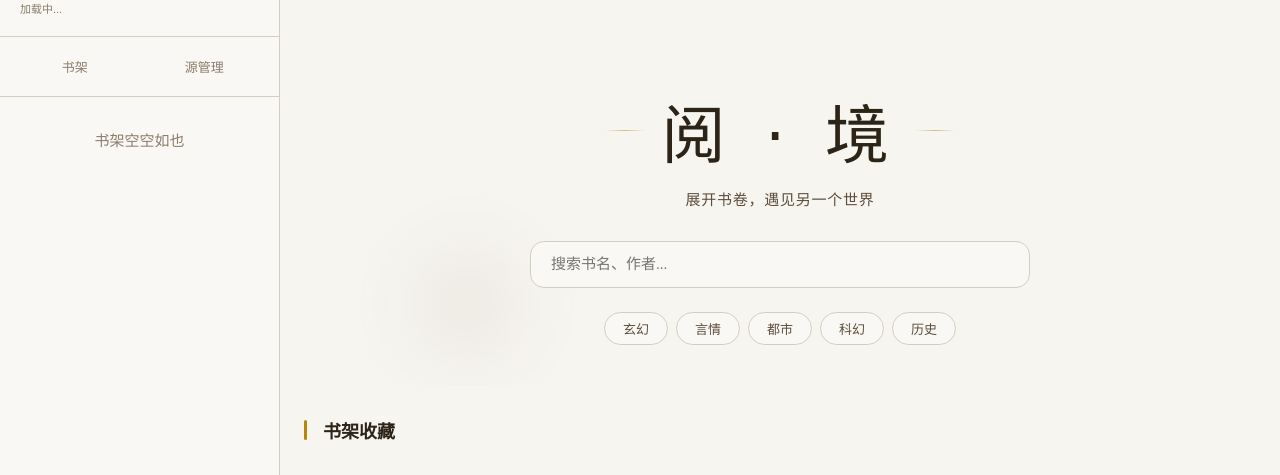
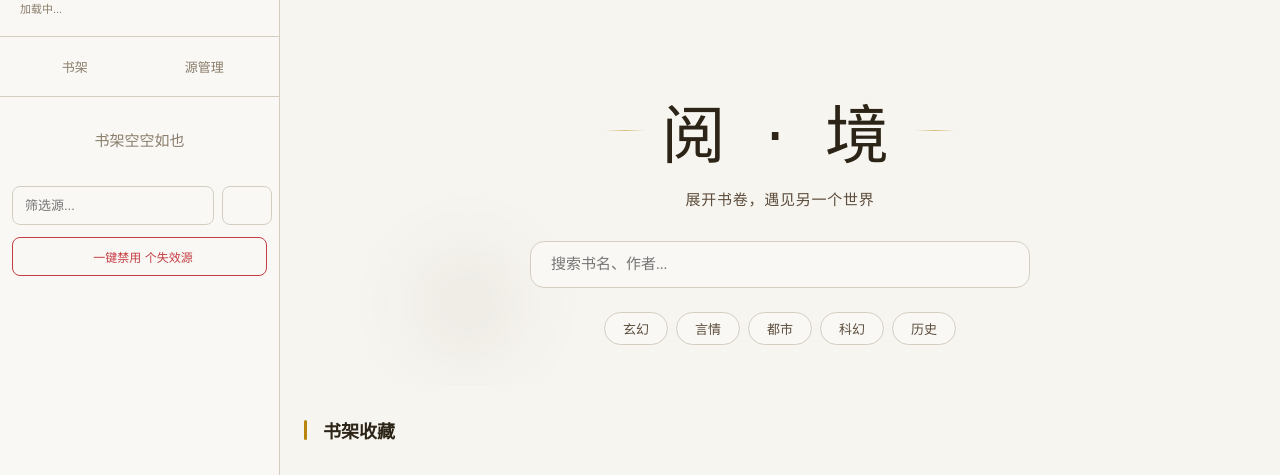
Before and after one commit to StianCican/yuejing-reader, a Flask app: page / in a window 1280 px wide. Shown: the part 56-531 px from the top of the page. Run offline with Flask 3, Linux system fonts and the light colour scheme; some libraries are stand-ins or nearby versions.

Commit message:
feat: 源列表 Alpine x-for 迁移（Phase 1.2 收尾）
- #sourcesPanel 从 renderSources() innerHTML 迁移到 x-for 模板
- 新增响应式 groupedSources getter（自动分组 + 筛选）
- 新增 sourceFilterQuery / sourceFlaggedOnly 响应式状态
- x-model 双向绑定筛选输入，Alpine 自动重新渲染
- 新增 sourceDotClass/sourceFlagIcon/sourceStatusTitle 辅助方法
- toggleSource/flagSource/runHealthCheck 桥接到全局函数
- renderSources() 简化为仅更新统计栏
- filterSources()/filterFlagged() 由 Alpine 响应式替代

Co-Authored-By: Claude Opus 4.8 <noreply@anthropic.com>

```diff
--- a/static/js/app.js
+++ b/static/js/app.js
@@ -58,6 +58,47 @@ document.addEventListener('alpine:init', () => {
       if (b.cover) return '<img src="' + esc(proxyUrl(b.cover, b.source_url)) + '" onerror="this.parentElement.innerHTML='📕'">';
       return icon('ph:book');
     },
+
+    // 源列表辅助（供 x-for 使用）
+    sourceFilterQuery: '',
+    sourceFlaggedOnly: false,
+    get sourceDeadCount() {
+      return (window.State?.sources || []).filter(s => s.status === 'dead').length;
+    },
+    get groupedSources() {
+      const sources = window.State?.sources || [];
+      const q = (this.sourceFilterQuery || '').toLowerCase();
+      const flaggedOnly = this.sourceFlaggedOnly;
+      let filtered = sources;
+      if (flaggedOnly) filtered = filtered.filter(s => s.flagged);
+      if (q) filtered = filtered.filter(s => (s.name || '').toLowerCase().includes(q));
+      const groups = {};
+      filtered.forEach(s => {
+        const g = s.group || '其他';
+        if (!groups[g]) groups[g] = [];
+        groups[g].push(s);
+      });
+      return Object.entries(groups).map(([name, items]) => ({ name, items }));
+    },
+    sourceDotClass(s) {
+      if (s.status === 'ok') return 'on';
+      if (s.status === 'partial') return 'partial';
+      if (s.status === 'dead') return 'off';
+      return 'unknown';
+    },
+    sourceStatusTitle(s) {
+      if (s.status === 'ok') return '可用：搜索有结果';
+      if (s.status === 'partial') return '部分：域名通但搜索状态不明';
+      if (s.status === 'dead') return '失效：域名不可达';
+      return '未检测';
+    },
+    sourceFlagIcon(s) { return s.flagged ? icon('ph:circle-fill') : icon('ph:circle'); },
+    sourceFlagTitle(s) { return s.flagged ? (s.flag_notes ? '已标记: ' + esc(s.flag_notes) : '已标记（点击取消）') : '点击标记此源'; },
+    toggleSource(url) { if (typeof window.toggleSource === 'function') window.toggleSource(url); },
+    flagSource(url) { if (typeof window.flagSource === 'function') window.flagSource(url); },
+    runHealthCheck() { if (typeof window.runHealthCheck === 'function') window.runHealthCheck(); },
+    batchDisableDead() { if (typeof window.batchDisableDead === 'function') window.batchDisableDead(); },
+    toggleFlaggedFilter() { this.sourceFlaggedOnly = !this.sourceFlaggedOnly; },
 
     init() {
       window._alpine = this;
@@ -439,54 +480,22 @@ async function loadSources() {
 }
 
 function renderSources() {
+  // 统计栏更新 — 源列表由 Alpine x-for + groupedSources 自动渲染
   const total = State.sources.length;
   const enabled = State.sources.filter(s => s.enabled).length;
   const okCount = State.sources.filter(s => s.status === 'ok').length;
   const partialCount = State.sources.filter(s => s.status === 'partial').length;
   const deadCount = State.sources.filter(s => s.status === 'dead').length;
   const untested = State.sources.filter(s => !s.status).length;
-  let statusHtml = `${enabled}/${total} 源已启用`;
-  if (okCount > 0) statusHtml += ` · <span style="color:var(--green)">${okCount} 可用</span>`;
-  if (partialCount > 0) statusHtml += ` · <span style="color:var(--amber)">${partialCount} 部分</span>`;
-  if (deadCount > 0) statusHtml += ` · <span style="color:var(--red)">${deadCount} 失效</span>`;
-  if (untested > 0) statusHtml += ` · <span style="color:var(--muted)">${untested} 未测</span>`;
-  document.getElementById('sourceCount').innerHTML = statusHtml;
-  const el = document.getElementById('sourcesPanel');
-  const groups = {};
-  State.sources.forEach(s => {
-    const g = s.group || '其他';
-    if (!groups[g]) groups[g] = [];
-    groups[g].push(s);
-  });
-  let html = `
-    <div style="display:flex;gap:8px;margin-bottom:12px">
-      <input type="text" id="sourceFilterInput" placeholder="筛选源..."
-        style="flex:1;padding:8px 12px;border-radius:8px;border:1px solid var(--border);background:var(--surface);color:var(--text);font-size:13px"
-        oninput="filterSources()">
-      <button id="filterFlaggedBtn" class="btn btn-outline" style="white-space:nowrap;font-size:12px" onclick="filterFlagged()" title="只显示已标记源">${icon('ph:flag')}</button>
-      <button class="btn btn-outline" style="white-space:nowrap;font-size:12px" onclick="runHealthCheck()" title="检测源可用性">${icon('ph:magnifying-glass')} 检测</button>
-    </div>`;
-  if (deadCount > 0) {
-    html += `<button class="btn btn-outline" style="width:100%;margin-bottom:12px;color:var(--red);border-color:var(--red);font-size:12px" onclick="batchDisableDead()">${icon('ph:warning')} 一键禁用 ${deadCount} 个失效源</button>`;
-  }
-  for (const [g, list] of Object.entries(groups)) {
-    html += `<h3 style="margin:12px 0 8px;font-size:13px;color:var(--muted)">${esc(g)}（${list.length}）</h3>`;
-    html += list.map(s => {
-      let dot = 'unknown'; let title = '未检测';
-      if (s.status === 'ok')      { dot = 'on';  title = '可用：搜索有结果'; }
-      else if (s.status === 'partial') { dot = 'partial'; title = '部分：域名通但搜索状态不明'; }
-      else if (s.status === 'dead')  { dot = 'off'; title = '失效：域名不可达'; }
-      const flagIcon = s.flagged ? icon('ph:circle-fill') : icon('ph:circle');
-      const flagTitle = s.flagged ? (s.flag_notes ? `已标记: ${esc(s.flag_notes)}` : '已标记（点击取消）') : '点击标记此源';
-      return `<div class="source-item ${s.flagged ? 'flagged' : ''}" title="${title}">
-        <span class="dot ${dot}"></span>
-        <span class="name" onclick="event.stopPropagation();toggleSource('${esc(s.url)}')">${esc(s.name)}</span>
-        <span class="badge">${s.type}</span>
-        <span class="flag-btn" onclick="event.stopPropagation();flagSource('${esc(s.url)}')" title="${flagTitle}">${flagIcon}</span>
-      </div>`;
-    }).join('');
-  }
-  el.innerHTML = html;
+  let statusHtml = enabled + '/' + total + ' 源已启用';
+  if (okCount > 0) statusHtml += ' · <span style="color:var(--green)">' + okCount + ' 可用</span>';
+  if (partialCount > 0) statusHtml += ' · <span style="color:var(--amber)">' + partialCount + ' 部分</span>';
+  if (deadCount > 0) statusHtml += ' · <span style="color:var(--red)">' + deadCount + ' 失效</span>';
+  if (untested > 0) statusHtml += ' · <span style="color:var(--muted)">' + untested + ' 未测</span>';
+  const el = document.getElementById('sourceCount');
+  if (el) el.innerHTML = statusHtml;
+  // 触发 Alpine 重新计算 groupedSources
+  State.sources = [...State.sources];
 }
 
 let healthCheckRunning = false;
--- a/templates/index.html
+++ b/templates/index.html
@@ -49,7 +49,42 @@
           </div>
         </template>
       </div>
-      <div id="sourcesPanel" class="sidebar-section" x-show="sidebarTab === 'sources'"></div>
+      <div id="sourcesPanel" class="sidebar-section" x-show="sidebarTab === 'sources'">
+        <!-- 统计 -->
+        <div id="sourceCount" style="margin-bottom:10px;font-size:12px"></div>
+        <!-- 控件 -->
+        <div style="display:flex;gap:8px;margin-bottom:12px">
+          <input type="text" x-model="sourceFilterQuery" placeholder="筛选源..."
+            style="flex:1;padding:8px 12px;border-radius:8px;border:1px solid var(--border);background:var(--surface);color:var(--text);font-size:13px">
+          <button class="btn btn-outline" style="white-space:nowrap;font-size:12px"
+            :class="{ active: sourceFlaggedOnly }" @click="toggleFlaggedFilter()" title="只显示已标记源">
+            <iconify-icon icon="ph:flag" inline></iconify-icon>
+          </button>
+          <button class="btn btn-outline" style="white-space:nowrap;font-size:12px" @click="runHealthCheck()" title="检测源可用性">
+            <iconify-icon icon="ph:magnifying-glass" inline></iconify-icon> 检测
+          </button>
+        </div>
+        <!-- 一键禁用失效源 -->
+        <button class="btn btn-outline" x-show="sourceDeadCount > 0"
+          style="width:100%;margin-bottom:12px;color:var(--red);border-color:var(--red);font-size:12px"
+          @click="batchDisableDead()">
+          <iconify-icon icon="ph:warning" inline></iconify-icon> 一键禁用 <span x-text="sourceDeadCount"></span> 个失效源
+        </button>
+        <!-- 源列表（分组 x-for） -->
+        <template x-for="group in groupedSources" :key="group.name">
+          <div>
+            <h3 style="margin:12px 0 8px;font-size:13px;color:var(--muted)" x-text="group.name + '（' + group.items.length + '）'"></h3>
+            <template x-for="s in group.items" :key="s.url">
+              <div class="source-item" :class="{ flagged: s.flagged }" :title="sourceStatusTitle(s)">
+                <span class="dot" :class="sourceDotClass(s)"></span>
+                <span class="name" @click.stop="toggleSource(s.url)" x-text="s.name"></span>
+                <span class="badge" x-text="s.type"></span>
+                <span class="flag-btn" @click.stop="flagSource(s.url)" :title="sourceFlagTitle(s)" x-html="sourceFlagIcon(s)"></span>
+              </div>
+            </template>
+          </div>
+        </template>
+      </div>
     </div>
   </aside>
 
```
